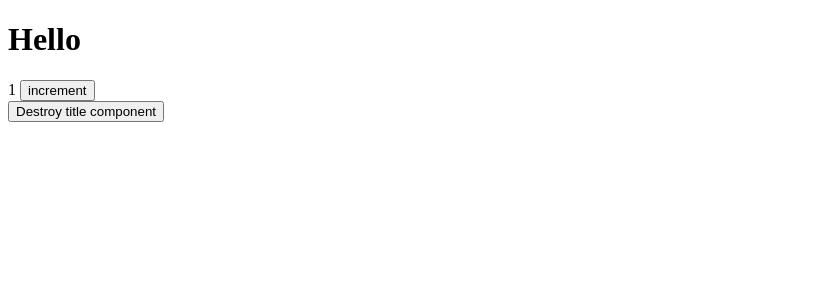
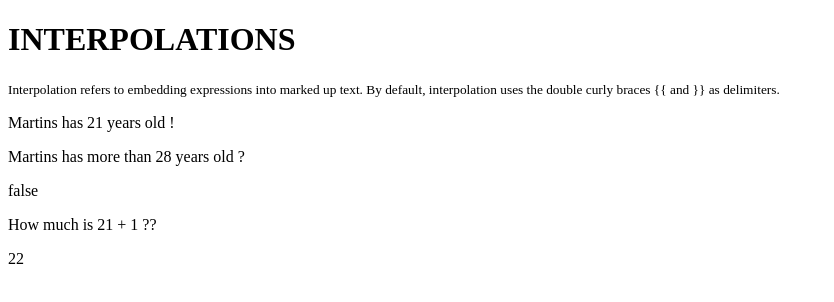
Before and after one commit to martins20/Angular, an Angular app in the folder my-first-project/: page / in a window 1280 px wide. Shown: the top 302 px of the page, without its empty margins (0-834 px from the left). Built offline with nearby package versions, Linux system fonts and the light colour scheme.

Commit message:
feat(data-bidings): is refer a expression maked up text using {{ and }}

```diff
--- a/my-first-project/src/app/app.component.ts
+++ b/my-first-project/src/app/app.component.ts
@@ -1,80 +1,12 @@
-import {
-  AfterContentChecked,
-  AfterContentInit,
-  AfterViewChecked,
-  AfterViewInit,
-  Component,
-  DoCheck,
-  OnInit,
-} from '@angular/core';
-
-// *ngIf => is a condition to be able to render something if it is true
+import { Component } from '@angular/core';
 
 @Component({
   selector: 'app-root',
   template: `
-    <!-- To pass some prop to other component just pass the [component-variable-or-method-name]="value" -->
-    <app-title title="Hello" *ngIf="shouldDestroyTitleComponent"></app-title>
-
-    {{ value }}
-
-    <button (click)="increment()">increment</button>
-
-    <br />
-
-    <button (click)="destroyTitleComponent()">Destroy title component</button>
+    <app-data-biding></app-data-biding>
     <router-outlet></router-outlet>
   `,
 })
-export class AppComponent
-  implements
-    OnInit,
-    DoCheck,
-    AfterContentInit,
-    AfterContentChecked,
-    AfterViewInit,
-    AfterViewChecked
-{
-  public value: number = 1;
-  public shouldDestroyTitleComponent: boolean = true;
-
+export class AppComponent {
   constructor() {}
-
-  public increment(): number {
-    return (this.value += 1);
-  }
-
-  public destroyTitleComponent(): void {
-    this.shouldDestroyTitleComponent = false;
-  }
-
-  // It will be called when component render into client screen
-  ngOnInit(): void {
-    // console.log("I'll be the first");
-  }
-
-  // it will be called always when component has some change.
-  ngDoCheck(): void {
-    // console.log('This is ngDoCheck');
-  }
-
-  // it will be called always after the component content has some change on component initialization.
-  ngAfterContentInit(): void {
-    // console.log('This is ngAfterContentInit');
-  }
-
-  // it will be called always after the component content has some change.
-  ngAfterContentChecked(): void {
-    // console.log('This is ngAfterContentChecked');
-  }
-
-  // it will be called always after when component has some change and render into client on component initialization.
-  ngAfterViewInit(): void {
-    // console.log('This is ngAfterViewInit');
-  }
-
-  // it will be called always after when component has some change and render into client.
-  ngAfterViewChecked(): void {
-    // console.log('This is ngAfterViewChecked');
-  }
 }
--- a/my-first-project/src/app/app.module.ts
+++ b/my-first-project/src/app/app.module.ts
@@ -4,11 +4,13 @@ import { BrowserModule } from '@angular/platform-browser';
 import { AppRoutingModule } from './app-routing.module';
 import { AppComponent } from './app.component';
 import { TitleComponent } from './title/title.component';
+import { DataBidingComponent } from './data-biding/data-biding.component';
 
 @NgModule({
   declarations: [
     AppComponent,
-    TitleComponent
+    TitleComponent,
+    DataBidingComponent
   ],
   imports: [
     BrowserModule,
--- /dev/null
+++ b/my-first-project/src/app/data-biding/data-biding.component.html
@@ -0,0 +1,12 @@
+<h1>INTERPOLATIONS</h1>
+<small>
+  Interpolation refers to embedding expressions into marked up text. By default,
+  interpolation uses the double curly braces {{ "{{" }} and {{"}}"}} as
+  delimiters.
+</small>
+
+<p>{{ name }} has {{ age }} years old !</p>
+<p>{{ name }} has more than 28 years old ?</p>
+<p>{{ age > 28 }}</p>
+<p>How much is {{ age }} + 1 ??</p>
+<p>{{ age + 1 }}</p>
--- /dev/null
+++ b/my-first-project/src/app/data-biding/data-biding.component.ts
@@ -0,0 +1,15 @@
+import { Component, OnInit } from '@angular/core';
+
+@Component({
+  selector: 'app-data-biding',
+  templateUrl: './data-biding.component.html',
+  styleUrls: ['./data-biding.component.scss'],
+})
+export class DataBidingComponent implements OnInit {
+  public name: string = 'Martins';
+  public age: number = 21
+
+  constructor() {}
+
+  ngOnInit(): void {}
+}
--- a/my-first-project/src/app/title/title.component.ts
+++ b/my-first-project/src/app/title/title.component.ts
@@ -1,5 +1,10 @@
 import {
+  AfterContentChecked,
+  AfterContentInit,
+  AfterViewChecked,
+  AfterViewInit,
   Component,
+  DoCheck,
   Input,
   OnChanges,
   OnDestroy,
@@ -12,23 +17,60 @@ import {
   templateUrl: './title.component.html',
   styleUrls: ['./title.component.scss'],
 })
-export class TitleComponent implements OnInit, OnChanges, OnDestroy {
+export class TitleComponent
+  implements
+    OnInit,
+    OnChanges,
+    OnDestroy,
+    DoCheck,
+    AfterContentInit,
+    AfterContentChecked,
+    AfterViewInit,
+    AfterViewChecked
+{
   // @Input is a decorator to declare to variable is changes passed by props
   @Input()
   public title: string = 'Hello World';
 
   constructor() {}
 
-  // Life cicle of angular to execute always when component starts
-  ngOnInit(): void {}
-
   // Life cicle of angular to execute always when component has some change from @Input decorator
   ngOnChanges(changes: SimpleChanges): void {
     // console.log('Changes made successfully');
   }
 
-   // Life cicle of angular to execute always when component was destroyed
+  // Life cicle of angular to execute always when component was destroyed
   ngOnDestroy(): void {
-    console.log("I was destroyed...")
+    console.log('I was destroyed...');
+  }
+
+  // It will be called when component render into client screen
+  ngOnInit(): void {
+    // console.log("I'll be the first");
+  }
+
+  // it will be called always when component has some change.
+  ngDoCheck(): void {
+    // console.log('This is ngDoCheck');
+  }
+
+  // it will be called always after the component content has some change on component initialization.
+  ngAfterContentInit(): void {
+    // console.log('This is ngAfterContentInit');
+  }
+
+  // it will be called always after the component content has some change.
+  ngAfterContentChecked(): void {
+    // console.log('This is ngAfterContentChecked');
+  }
+
+  // it will be called always after when component has some change and render into client on component initialization.
+  ngAfterViewInit(): void {
+    // console.log('This is ngAfterViewInit');
+  }
+
+  // it will be called always after when component has some change and render into client.
+  ngAfterViewChecked(): void {
+    // console.log('This is ngAfterViewChecked');
   }
 }
```
Also changed, not shown: my-first-project/src/app/data-biding/data-biding.component.scss (added), 1 other file (tests, documents, lock files or other folders).
